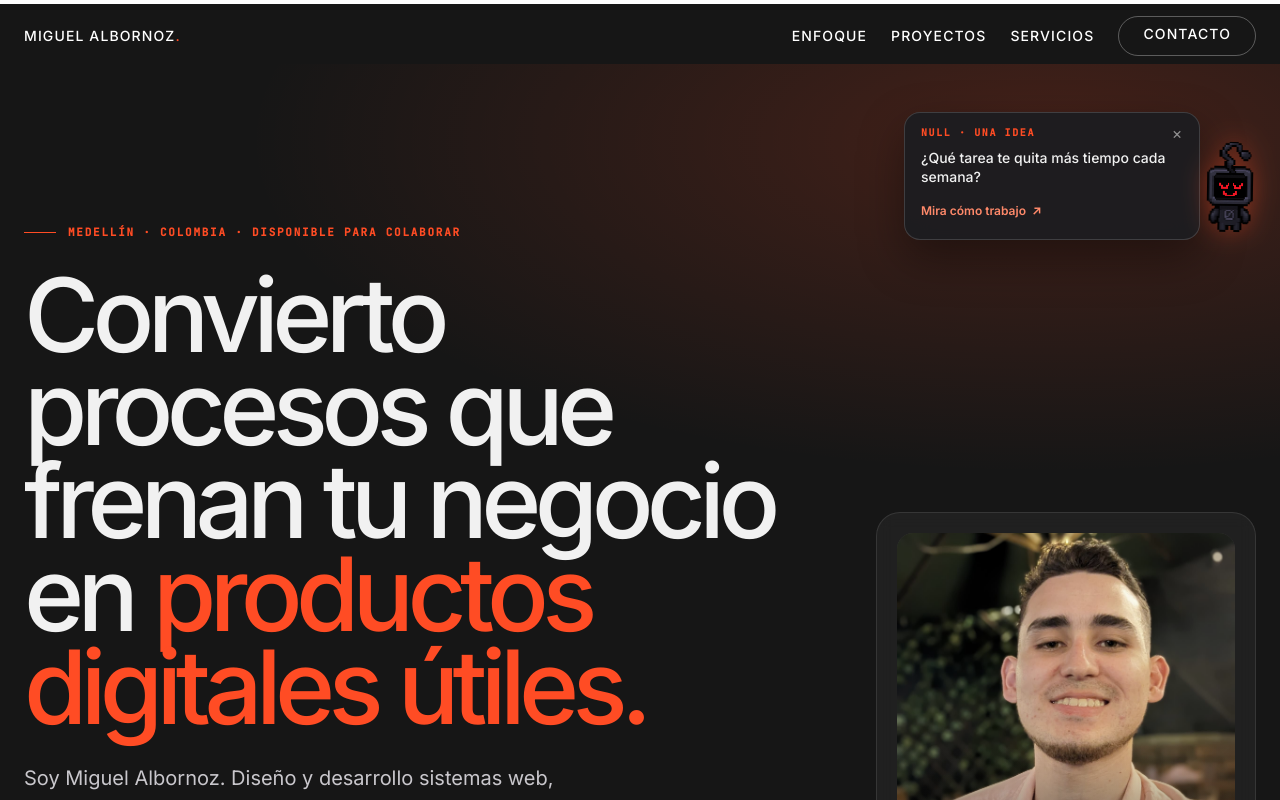
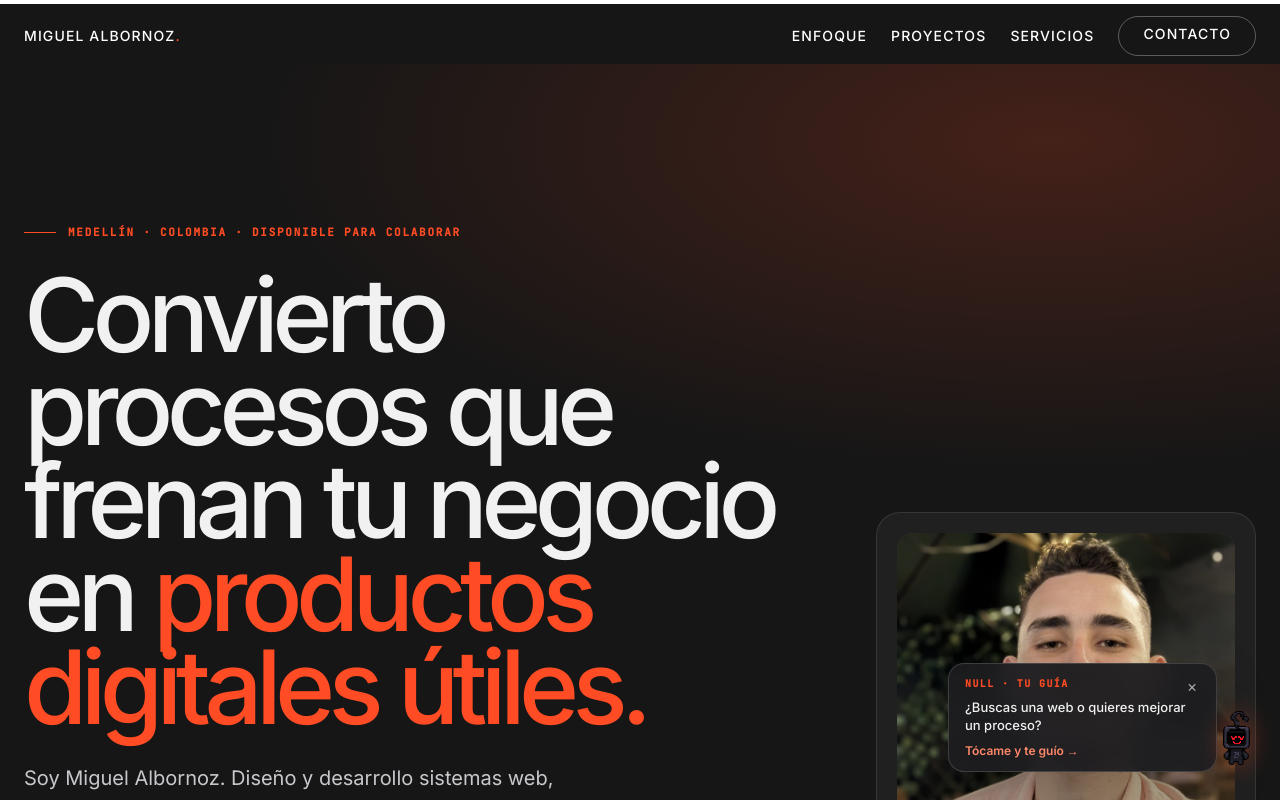
Before and after one commit to 2001mapa/portfolio_mapa, a Next.js app: page / in a window 1280 px wide. Shown: the top 800 px of the page. Built offline with nearby package versions, Linux system fonts and the light colour scheme.

Commit message:
feat: turn NULL into a portfolio guide

```diff
--- a/src/components/MascotGuide.tsx
+++ b/src/components/MascotGuide.tsx
@@ -1,129 +1,129 @@
 "use client";
 
 import Link from "next/link";
-import { useEffect, useRef, useState } from "react";
-import { mascotMoments, type MascotMoment } from "@/data/mascotMoments";
+import { useEffect, useState } from "react";
 import { MascotSprite } from "./MascotSprite";
 
-const DISMISSED_KEY = "portfolio-mascot-dismissed-v2";
+const DISMISSED_KEY = "portfolio-mascot-dismissed-v3";
+
+const paths = [
+  { label: "Ver proyectos reales", detail: "Mira lo que ya he construido", href: "#work" },
+  { label: "Quiero crear mi web", detail: "Cuéntame qué necesitas", href: "#contact" },
+  { label: "Automatizar un proceso", detail: "Descubre cómo puedo ayudarte", href: "#services" },
+];
+
+type GuideMode = "intro" | "menu" | "collapsed";
 
 export function MascotGuide() {
-  const [moment, setMoment] = useState<MascotMoment | null>(null);
-  const [visible, setVisible] = useState(false);
+  const [ready, setReady] = useState(false);
   const [dismissed, setDismissed] = useState(false);
-  const shown = useRef(new Set<string>());
+  const [mode, setMode] = useState<GuideMode>("intro");
 
   useEffect(() => {
-    if (dismissed || window.sessionStorage.getItem(DISMISSED_KEY) === "true") return;
+    const timer = window.setTimeout(() => {
+      setDismissed(window.sessionStorage.getItem(DISMISSED_KEY) === "true");
+      setReady(true);
+    }, 1200);
+    return () => window.clearTimeout(timer);
+  }, []);
 
-    let idleTimer = 0;
-    let frame = 0;
-    let hideTimer = 0;
-    let exitTimer = 0;
-    let playing = false;
-    let pending: MascotMoment | null = null;
-    const desktopMedia = window.matchMedia("(min-width: 768px)");
+  useEffect(() => {
+    if (!ready || dismissed || mode !== "intro") return;
+    const timer = window.setTimeout(() => setMode("collapsed"), 6500);
+    return () => window.clearTimeout(timer);
+  }, [ready, dismissed, mode]);
 
-    const playNext = () => {
-      if (playing || !pending || document.hidden) return;
-      if (document.activeElement instanceof HTMLInputElement || document.activeElement instanceof HTMLTextAreaElement) return;
+  useEffect(() => {
+    if (mode !== "menu") return;
+    const onKeyDown = (event: KeyboardEvent) => {
+      if (event.key === "Escape") setMode("collapsed");
+    };
+    window.addEventListener("keydown", onKeyDown);
+    return () => window.removeEventListener("keydown", onKeyDown);
+  }, [mode]);
 
-      const next = pending;
-      pending = null;
-      shown.current.add(next.id);
-      playing = true;
-      setMoment(next);
-      setVisible(true);
-
-      hideTimer = window.setTimeout(() => {
-        setVisible(false);
-        exitTimer = window.setTimeout(() => {
-          playing = false;
-          update();
-          playNext();
-        }, 350);
-      }, desktopMedia.matches ? 6500 : 3600);
-    };
-
-    const update = () => {
-      const readingLine = window.innerHeight * 0.42;
-      const current = mascotMoments.find(({ id }) => {
-        const bounds = document.getElementById(id)?.getBoundingClientRect();
-        return bounds && bounds.top <= readingLine && bounds.bottom > readingLine;
-      });
-      if (!current || shown.current.has(current.id)) {
-        pending = null;
-        return;
-      }
-      if (!desktopMedia.matches && window.scrollY < 160 && current.id === "about") return;
-      pending = current;
-      playNext();
-    };
-
-    const onScroll = () => {
-      if (!frame) frame = window.requestAnimationFrame(() => {
-        frame = 0;
-        update();
-      });
-    };
-
-    const onFocusIn = (event: FocusEvent) => {
-      if (event.target instanceof HTMLInputElement || event.target instanceof HTMLTextAreaElement) {
-        setVisible(false);
-      }
-    };
-
-    idleTimer = window.setTimeout(update, desktopMedia.matches ? 1200 : 0);
-    window.addEventListener("scroll", onScroll, { passive: true });
-    window.addEventListener("resize", update);
-    document.addEventListener("focusin", onFocusIn);
-    document.addEventListener("visibilitychange", playNext);
-
-    return () => {
-      window.removeEventListener("scroll", onScroll);
-      window.removeEventListener("resize", update);
-      document.removeEventListener("focusin", onFocusIn);
-      document.removeEventListener("visibilitychange", playNext);
-      window.clearTimeout(idleTimer);
-      window.clearTimeout(hideTimer);
-      window.clearTimeout(exitTimer);
-      window.cancelAnimationFrame(frame);
-    };
-  }, [dismissed]);
-
-  if (!moment) return null;
+  if (!ready || dismissed) return null;
 
   const onDismiss = () => {
     window.sessionStorage.setItem(DISMISSED_KEY, "true");
-    setVisible(false);
     setDismissed(true);
   };
 
   return (
     <aside
-      aria-label="Sugerencia de NULL"
-      aria-hidden={!visible}
-      inert={!visible}
-      className={`pointer-events-none fixed bottom-24 z-40 w-[calc(100vw-1.5rem)] max-w-[17rem] transition-[opacity,transform] duration-300 ease-out motion-reduce:transition-none md:w-[22rem] md:max-w-none print:hidden ${moment.side === "left" ? "left-3 right-auto" : "right-3 left-auto"} ${moment.id === "about" ? "md:bottom-auto md:left-auto md:right-6 md:top-28" : moment.side === "left" ? "md:bottom-8 md:left-6 md:right-auto" : "md:bottom-28 md:right-6"} ${visible ? "translate-y-0 opacity-100" : "translate-y-4 opacity-0"}`}
+      aria-label="NULL, guía del portafolio"
+      className="fixed bottom-4 right-3 z-40 w-[min(18rem,calc(100vw-1.5rem))] text-white print:hidden md:bottom-7 md:right-7 md:w-[19rem]"
     >
-      <div className={`flex items-end gap-1 ${moment.side === "left" ? "md:flex-row-reverse" : ""}`}>
-        <div className="pointer-events-auto relative min-w-0 flex-1 rounded-2xl border border-white/15 bg-[#1d1d20]/95 px-3 py-2.5 text-white shadow-[0_18px_45px_rgba(0,0,0,0.38)] backdrop-blur-md md:px-4 md:py-3">
+      {mode === "collapsed" ? (
+        <button
+          type="button"
+          aria-label="Abrir guía de NULL"
+          onClick={() => setMode("menu")}
+          className="ml-auto flex min-h-14 items-end gap-2 rounded-2xl border border-white/15 bg-[#1d1d20]/95 px-3 py-1.5 shadow-[0_18px_45px_rgba(0,0,0,0.38)] backdrop-blur-md transition-transform hover:-translate-y-1 focus-visible:outline-2 focus-visible:outline-offset-2 focus-visible:outline-ember motion-reduce:transition-none"
+        >
+          <span className="self-center text-xs font-semibold text-fog">¿Te guío?</span>
+          <MascotSprite size="small" />
+        </button>
+      ) : (
+        <div className="flex items-end gap-1">
+          <div className="relative min-w-0 flex-1 rounded-2xl border border-white/15 bg-[#1d1d20]/95 px-3 py-3 shadow-[0_18px_45px_rgba(0,0,0,0.38)] backdrop-blur-md md:px-4">
+            <button
+              type="button"
+              aria-label="Ocultar a NULL por esta visita"
+              onClick={onDismiss}
+              className="absolute right-2 top-1.5 flex h-8 w-8 items-center justify-center rounded-full text-base text-white/60 transition-colors hover:bg-white/10 hover:text-white focus-visible:outline-2 focus-visible:outline-offset-2 focus-visible:outline-ember"
+            >
+              ×
+            </button>
+            <p className="pr-7 font-[family-name:var(--font-ibm-plex-mono)] text-[10px] font-semibold uppercase tracking-[0.14em] text-ember">NULL · tu guía</p>
+            {mode === "intro" ? (
+              <button
+                type="button"
+                onClick={() => setMode("menu")}
+                aria-expanded={false}
+                className="mt-2 block w-full rounded-lg text-left focus-visible:outline-2 focus-visible:outline-offset-2 focus-visible:outline-ember"
+              >
+                <span className="block text-[13px] font-medium leading-snug text-fog">¿Buscas una web o quieres mejorar un proceso?</span>
+                <span className="mt-2 block text-xs font-semibold text-[#ff896a]">Tócame y te guío →</span>
+              </button>
+            ) : (
+              <div id="null-guide-options" className="mt-2">
+                <p className="text-[13px] font-medium leading-snug text-fog">¿Qué te gustaría hacer?</p>
+                <nav aria-label="Rutas sugeridas por NULL" className="mt-3 grid gap-1.5">
+                  {paths.map((path) => (
+                    <Link
+                      key={path.href}
+                      href={path.href}
+                      onClick={() => setMode("collapsed")}
+                      className="block min-h-12 rounded-xl border border-white/10 bg-white/5 px-3 py-2 transition-colors hover:border-ember/60 hover:bg-white/10 focus-visible:outline-2 focus-visible:outline-offset-2 focus-visible:outline-ember"
+                    >
+                      <span className="block text-xs font-semibold text-fog">{path.label} <span aria-hidden="true" className="text-[#ff896a]">↗</span></span>
+                      <span className="block text-[11px] leading-snug text-white/60">{path.detail}</span>
+                    </Link>
+                  ))}
+                </nav>
+                <button
+                  type="button"
+                  onClick={() => setMode("collapsed")}
+                  className="mt-2 min-h-8 text-[11px] text-white/60 underline-offset-2 hover:text-white hover:underline focus-visible:outline-2 focus-visible:outline-offset-2 focus-visible:outline-ember"
+                >
+                  Seguir explorando
+                </button>
+              </div>
+            )}
+          </div>
           <button
             type="button"
-            aria-label="Ocultar sugerencias de NULL por esta visita"
-            onClick={onDismiss}
-            className="absolute right-2 top-1.5 flex h-7 w-7 items-center justify-center rounded-full text-base text-white/50 transition-colors hover:bg-white/10 hover:text-white focus-visible:outline-2 focus-visible:outline-offset-2 focus-visible:outline-ember"
+            aria-label={mode === "menu" ? "Cerrar guía de NULL" : "Abrir opciones de NULL"}
+            aria-expanded={mode === "menu"}
+            aria-controls={mode === "menu" ? "null-guide-options" : undefined}
+            onClick={() => setMode(mode === "menu" ? "collapsed" : "menu")}
+            className="shrink-0 rounded-lg focus-visible:outline-2 focus-visible:outline-offset-2 focus-visible:outline-ember"
           >
-            ×
+            <MascotSprite size="small" />
           </button>
-          <p className="pr-6 font-[family-name:var(--font-ibm-plex-mono)] text-[10px] font-semibold uppercase tracking-[0.16em] text-ember">NULL · una idea</p>
-          <p className="mt-2 text-[13px] font-medium leading-snug text-fog md:text-sm">{moment.message}</p>
-          <Link href={moment.href} className="mt-2 inline-flex min-h-8 items-center gap-1.5 text-xs font-semibold text-[#ff896a] underline-offset-4 hover:underline focus-visible:outline-2 focus-visible:outline-offset-2 focus-visible:outline-ember">
-            {moment.action} <span aria-hidden="true">↗</span>
-          </Link>
         </div>
-        <MascotSprite />
-      </div>
+      )}
     </aside>
   );
 }
--- a/src/components/MascotSprite.tsx
+++ b/src/components/MascotSprite.tsx
@@ -4,7 +4,7 @@ export function MascotSprite({ size = "medium" }: { size?: "small" | "medium" })
   return (
     <span
       aria-hidden="true"
-      className={`mascot-float relative block shrink-0 [image-rendering:pixelated] drop-shadow-[0_0_12px_rgba(255,76,36,0.42)] ${size === "small" ? "h-[70px] w-[38px]" : "h-[70px] w-[38px] md:h-24 md:w-[52px]"}`}
+      className={`mascot-float relative block shrink-0 [image-rendering:pixelated] drop-shadow-[0_0_12px_rgba(255,76,36,0.42)] ${size === "small" ? "h-[58px] w-[31px]" : "h-[70px] w-[38px] md:h-24 md:w-[52px]"}`}
     >
       <Image src="/mascot-null-v2.png" alt="" width={296} height={545} unoptimized className="h-full w-full" />
       <span className="mascot-face mascot-face-smile">
--- a/src/data/mascotMoments.ts
+++ /dev/null
@@ -1,38 +0,0 @@
-export type MascotMoment = {
-  id: string;
-  message: string;
-  action: string;
-  href: string;
-  side: "left" | "right";
-};
-
-export const mascotMoments: MascotMoment[] = [
-  {
-    id: "about",
-    message: "¿Qué tarea te quita más tiempo cada semana?",
-    action: "Mira cómo trabajo",
-    href: "#process",
-    side: "right",
-  },
-  {
-    id: "work",
-    message: "¿Ya tienes tu catálogo digital?",
-    action: "Ver un ejemplo",
-    href: "/work/catalogo",
-    side: "left",
-  },
-  {
-    id: "services",
-    message: "¿Qué proceso quieres automatizar?",
-    action: "Cuéntame tu idea",
-    href: "#contact",
-    side: "right",
-  },
-  {
-    id: "contact",
-    message: "Podemos empezar por el problema que más te pesa.",
-    action: "Cuéntame tu idea",
-    href: "#contact-form",
-    side: "left",
-  },
-];
```
